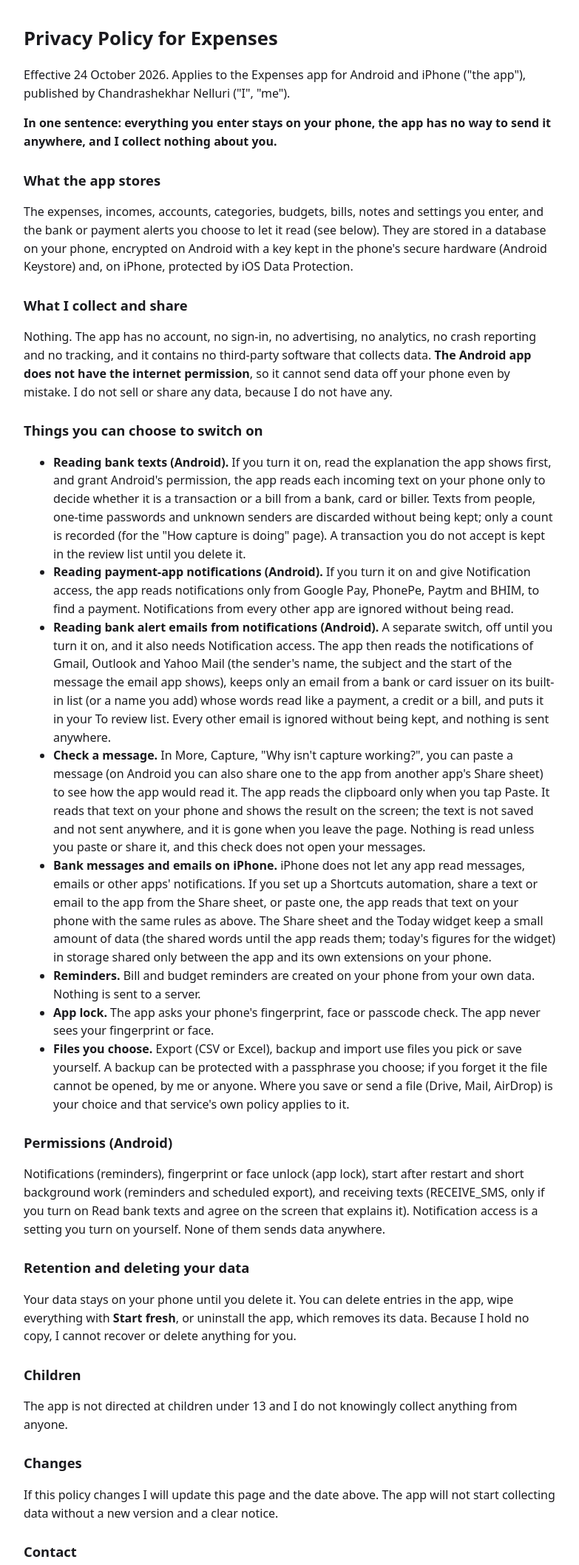
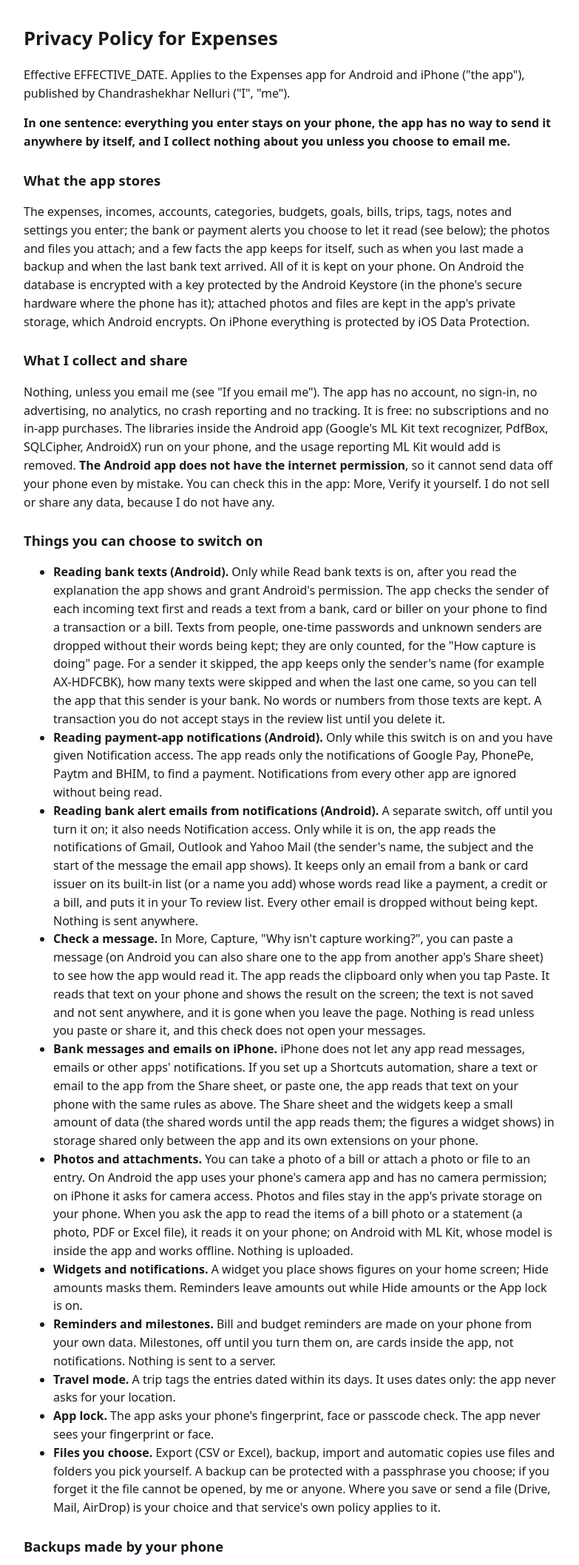
Before and after one commit to chandu-007/expenses-tracker, a plain HTML site: page docs/site/privacy.html in a window 1280 px wide. Shown: the top 2116 px of the page at 74% size, without its empty margins (248-1031 px from the left). Drawn offline with Linux system fonts and the light colour scheme.

Commit message:
Privacy policy update (not for main until the switch-order code fix ships): photos and attachments, ML Kit on the phone, feedback and message-report emails, skipped-sender names, phone backups, widgets and masked reminders, trips without location, milestones, all Android permissions, free; payment, email and text capture read only while their switch is on; effective date placeholder EFFECTIVE_DATE

```diff
--- a/docs/site/privacy.html
+++ b/docs/site/privacy.html
@@ -1,26 +1,33 @@
 <!doctype html><html lang="en"><head><meta charset="utf-8"><meta name="viewport" content="width=device-width,initial-scale=1"><title>Expenses - Privacy Policy</title><style>body{font-family:system-ui,sans-serif;max-width:720px;margin:2rem auto;padding:0 1rem;line-height:1.55;color:#1b1b1f}h1{font-size:1.6rem}h2{font-size:1.15rem;margin-top:1.6rem}</style></head><body>
 <h1>Privacy Policy for Expenses</h1>
-<p>Effective 24 October 2026. Applies to the Expenses app for Android and iPhone (&quot;the app&quot;), published by Chandrashekhar Nelluri (&quot;I&quot;, &quot;me&quot;).</p>
-<p><strong>In one sentence: everything you enter stays on your phone, the app has no way to send it anywhere, and I collect nothing about you.</strong></p>
+<p>Effective EFFECTIVE_DATE. Applies to the Expenses app for Android and iPhone (&quot;the app&quot;), published by Chandrashekhar Nelluri (&quot;I&quot;, &quot;me&quot;).</p>
+<p><strong>In one sentence: everything you enter stays on your phone, the app has no way to send it anywhere by itself, and I collect nothing about you unless you choose to email me.</strong></p>
 <h2>What the app stores</h2>
-<p>The expenses, incomes, accounts, categories, budgets, bills, notes and settings you enter, and the bank or payment alerts you choose to let it read (see below). They are stored in a database on your phone, encrypted on Android with a key kept in the phone&#x27;s secure hardware (Android Keystore) and, on iPhone, protected by iOS Data Protection.</p>
+<p>The expenses, incomes, accounts, categories, budgets, goals, bills, trips, tags, notes and settings you enter; the bank or payment alerts you choose to let it read (see below); the photos and files you attach; and a few facts the app keeps for itself, such as when you last made a backup and when the last bank text arrived. All of it is kept on your phone. On Android the database is encrypted with a key protected by the Android Keystore (in the phone&#x27;s secure hardware where the phone has it); attached photos and files are kept in the app&#x27;s private storage, which Android encrypts. On iPhone everything is protected by iOS Data Protection.</p>
 <h2>What I collect and share</h2>
-<p>Nothing. The app has no account, no sign-in, no advertising, no analytics, no crash reporting and no tracking, and it contains no third-party software that collects data. <strong>The Android app does not have the internet permission</strong>, so it cannot send data off your phone even by mistake. I do not sell or share any data, because I do not have any.</p>
+<p>Nothing, unless you email me (see &quot;If you email me&quot;). The app has no account, no sign-in, no advertising, no analytics, no crash reporting and no tracking. It is free: no subscriptions and no in-app purchases. The libraries inside the Android app (Google&#x27;s ML Kit text recognizer, PdfBox, SQLCipher, AndroidX) run on your phone, and the usage reporting ML Kit would add is removed. <strong>The Android app does not have the internet permission</strong>, so it cannot send data off your phone even by mistake. You can check this in the app: More, Verify it yourself. I do not sell or share any data, because I do not have any.</p>
 <h2>Things you can choose to switch on</h2>
 <ul>
-<li><strong>Reading bank texts (Android).</strong> If you turn it on, read the explanation the app shows first, and grant Android&#x27;s permission, the app reads each incoming text on your phone only to decide whether it is a transaction or a bill from a bank, card or biller. Texts from people, one-time passwords and unknown senders are discarded without being kept; only a count is recorded (for the &quot;How capture is doing&quot; page). A transaction you do not accept is kept in the review list until you delete it.</li>
-<li><strong>Reading payment-app notifications (Android).</strong> If you turn it on and give Notification access, the app reads notifications only from Google Pay, PhonePe, Paytm and BHIM, to find a payment. Notifications from every other app are ignored without being read.</li>
-<li><strong>Reading bank alert emails from notifications (Android).</strong> A separate switch, off until you turn it on, and it also needs Notification access. The app then reads the notifications of Gmail, Outlook and Yahoo Mail (the sender&#x27;s name, the subject and the start of the message the email app shows), keeps only an email from a bank or card issuer on its built-in list (or a name you add) whose words read like a payment, a credit or a bill, and puts it in your To review list. Every other email is ignored without being kept, and nothing is sent anywhere.</li>
-<li><strong>Check a message.</strong> In More, Capture, &quot;Why isn't capture working?&quot;, you can paste a message (on Android you can also share one to the app from another app's Share sheet) to see how the app would read it. The app reads the clipboard only when you tap Paste. It reads that text on your phone and shows the result on the screen; the text is not saved and not sent anywhere, and it is gone when you leave the page. Nothing is read unless you paste or share it, and this check does not open your messages.</li>
-<li><strong>Bank messages and emails on iPhone.</strong> iPhone does not let any app read messages, emails or other apps' notifications. If you set up a Shortcuts automation, share a text or email to the app from the Share sheet, or paste one, the app reads that text on your phone with the same rules as above. The Share sheet and the Today widget keep a small amount of data (the shared words until the app reads them; today's figures for the widget) in storage shared only between the app and its own extensions on your phone.</li>
-<li><strong>Reminders.</strong> Bill and budget reminders are created on your phone from your own data. Nothing is sent to a server.</li>
+<li><strong>Reading bank texts (Android).</strong> Only while Read bank texts is on, after you read the explanation the app shows and grant Android&#x27;s permission. The app checks the sender of each incoming text first and reads a text from a bank, card or biller on your phone to find a transaction or a bill. Texts from people, one-time passwords and unknown senders are dropped without their words being kept; they are only counted, for the &quot;How capture is doing&quot; page. For a sender it skipped, the app keeps only the sender&#x27;s name (for example AX-HDFCBK), how many texts were skipped and when the last one came, so you can tell the app that this sender is your bank. No words or numbers from those texts are kept. A transaction you do not accept stays in the review list until you delete it.</li>
+<li><strong>Reading payment-app notifications (Android).</strong> Only while this switch is on and you have given Notification access. The app reads only the notifications of Google Pay, PhonePe, Paytm and BHIM, to find a payment. Notifications from every other app are ignored without being read.</li>
+<li><strong>Reading bank alert emails from notifications (Android).</strong> A separate switch, off until you turn it on; it also needs Notification access. Only while it is on, the app reads the notifications of Gmail, Outlook and Yahoo Mail (the sender&#x27;s name, the subject and the start of the message the email app shows). It keeps only an email from a bank or card issuer on its built-in list (or a name you add) whose words read like a payment, a credit or a bill, and puts it in your To review list. Every other email is dropped without being kept. Nothing is sent anywhere.</li>
+<li><strong>Check a message.</strong> In More, Capture, &quot;Why isn&#x27;t capture working?&quot;, you can paste a message (on Android you can also share one to the app from another app&#x27;s Share sheet) to see how the app would read it. The app reads the clipboard only when you tap Paste. It reads that text on your phone and shows the result on the screen; the text is not saved and not sent anywhere, and it is gone when you leave the page. Nothing is read unless you paste or share it, and this check does not open your messages.</li>
+<li><strong>Bank messages and emails on iPhone.</strong> iPhone does not let any app read messages, emails or other apps&#x27; notifications. If you set up a Shortcuts automation, share a text or email to the app from the Share sheet, or paste one, the app reads that text on your phone with the same rules as above. The Share sheet and the widgets keep a small amount of data (the shared words until the app reads them; the figures a widget shows) in storage shared only between the app and its own extensions on your phone.</li>
+<li><strong>Photos and attachments.</strong> You can take a photo of a bill or attach a photo or file to an entry. On Android the app uses your phone&#x27;s camera app and has no camera permission; on iPhone it asks for camera access. Photos and files stay in the app&#x27;s private storage on your phone. When you ask the app to read the items of a bill photo or a statement (a photo, PDF or Excel file), it reads it on your phone; on Android with ML Kit, whose model is inside the app and works offline. Nothing is uploaded.</li>
+<li><strong>Widgets and notifications.</strong> A widget you place shows figures on your home screen; Hide amounts masks them. Reminders leave amounts out while Hide amounts or the App lock is on.</li>
+<li><strong>Reminders and milestones.</strong> Bill and budget reminders are made on your phone from your own data. Milestones, off until you turn them on, are cards inside the app, not notifications. Nothing is sent to a server.</li>
+<li><strong>Travel mode.</strong> A trip tags the entries dated within its days. It uses dates only: the app never asks for your location.</li>
 <li><strong>App lock.</strong> The app asks your phone&#x27;s fingerprint, face or passcode check. The app never sees your fingerprint or face.</li>
-<li><strong>Files you choose.</strong> Export (CSV or Excel), backup and import use files you pick or save yourself. A backup can be protected with a passphrase you choose; if you forget it the file cannot be opened, by me or anyone. Where you save or send a file (Drive, Mail, AirDrop) is your choice and that service&#x27;s own policy applies to it.</li>
+<li><strong>Files you choose.</strong> Export (CSV or Excel), backup, import and automatic copies use files and folders you pick yourself. A backup can be protected with a passphrase you choose; if you forget it the file cannot be opened, by me or anyone. Where you save or send a file (Drive, Mail, AirDrop) is your choice and that service&#x27;s own policy applies to it.</li>
 </ul>
+<h2>Backups made by your phone</h2>
+<p>On Android the app&#x27;s data is left out of Google&#x27;s cloud backup and of phone-to-phone transfer. On iPhone your iCloud or computer backup of the phone includes the app&#x27;s data, as it does for other apps; that backup is under your Apple account and Apple&#x27;s policy. To move to a new phone, use the app&#x27;s own backup.</p>
+<h2>If you email me</h2>
+<p>Send feedback (in More) and the report of a message the app did not understand each open your own mail app with an email to me filled in. Feedback includes the app version, the system version and the phone model. A message report includes that message with numbers, names, codes and (unless you choose to keep the payment amount) amounts masked, and you see it before it goes. Nothing is sent unless you press Send in your mail app. I use what you send only to answer you and to fix the app, and I delete it if you ask.</p>
 <h2>Permissions (Android)</h2>
-<p>Notifications (reminders), fingerprint or face unlock (app lock), start after restart and short background work (reminders and scheduled export), and receiving texts (RECEIVE_SMS, only if you turn on Read bank texts and agree on the screen that explains it). Notification access is a setting you turn on yourself. None of them sends data anywhere.</p>
+<p>Notifications (reminders); fingerprint or face unlock (app lock); start after restart, stay awake briefly and run a short task (reminders and automatic copies); see whether there is a connection (added by a system library; the app still cannot use the internet); and receiving texts (RECEIVE_SMS, only if you turn on Read bank texts and agree on the screen that explains it). Notification access is a setting you turn on yourself. The app does not ask for location, contacts, camera, microphone or your phone&#x27;s files. None of these permissions sends data anywhere.</p>
 <h2>Retention and deleting your data</h2>
-<p>Your data stays on your phone until you delete it. You can delete entries in the app, wipe everything with <strong>Start fresh</strong>, or uninstall the app, which removes its data. Because I hold no copy, I cannot recover or delete anything for you.</p>
+<p>Your data stays on your phone until you delete it. You can delete entries in the app, wipe everything with <strong>Start fresh</strong>, or uninstall the app, which removes its data. Because I hold no copy, I cannot recover or delete anything for you, except an email you sent me.</p>
 <h2>Children</h2>
 <p>The app is not directed at children under 13 and I do not knowingly collect anything from anyone.</p>
 <h2>Changes</h2>
```
Also changed, not shown: 1 other file.
